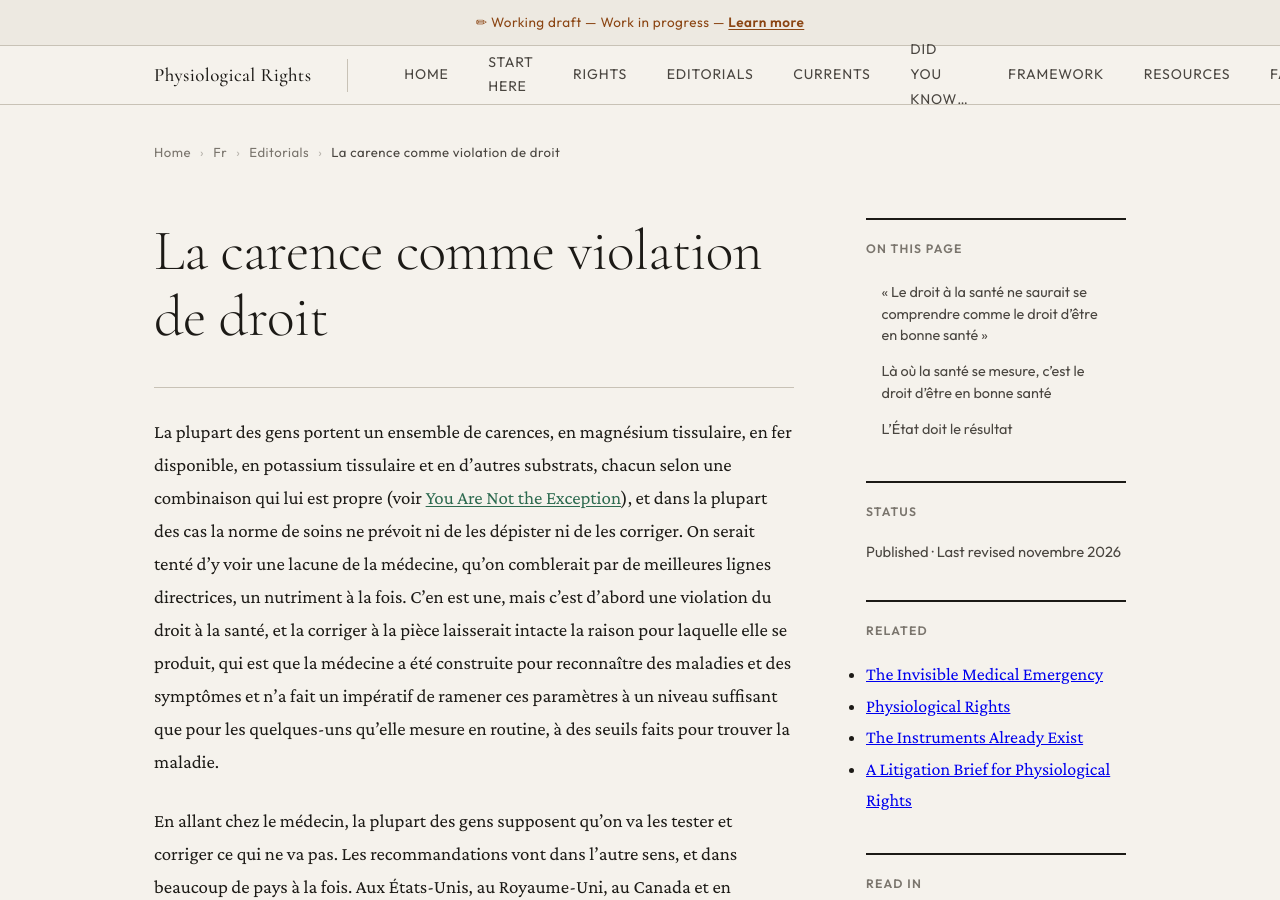
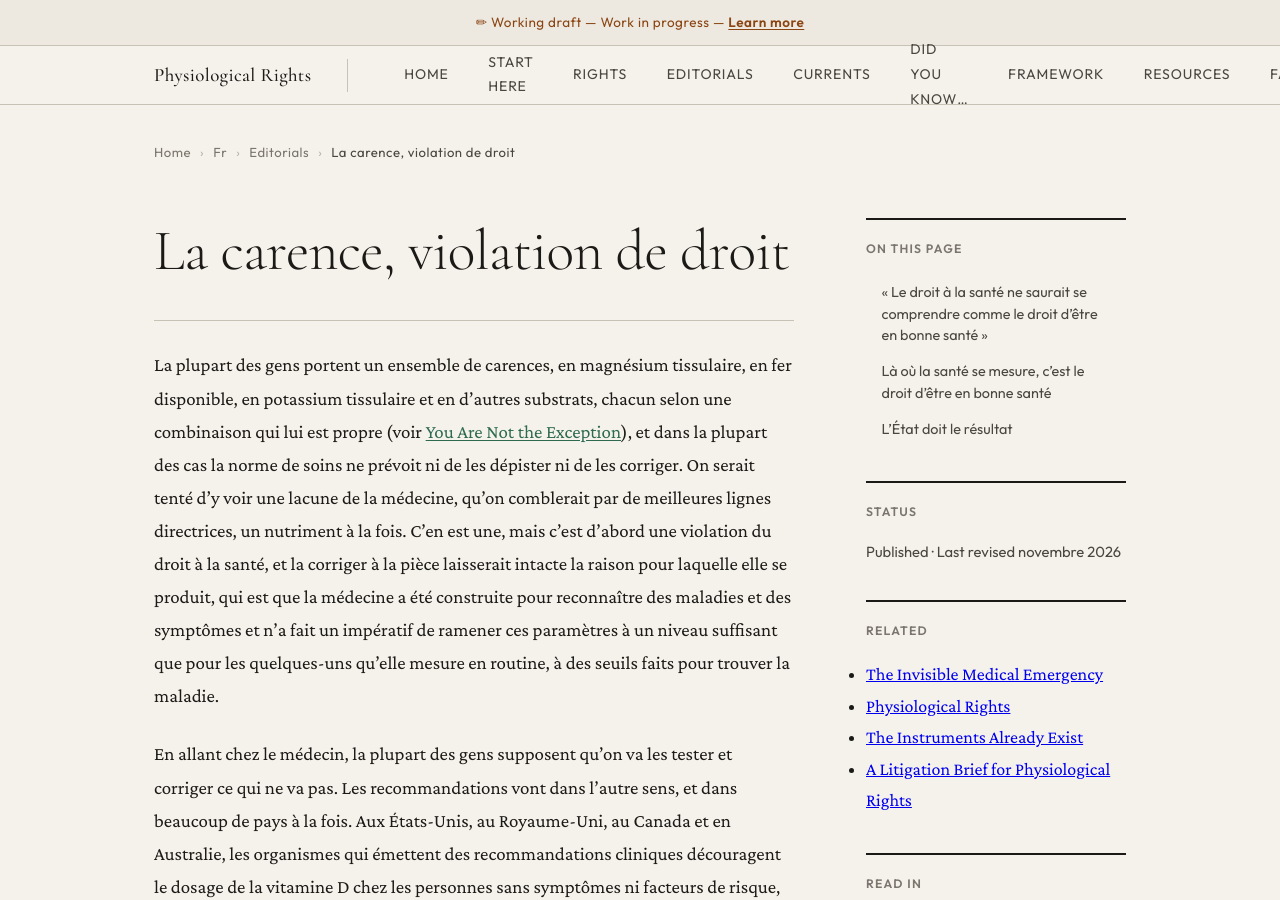
Before and after one commit to PerigGouanvic/physiological-rights, a Jekyll site: the page built from fr/editorials/deficiency-as-rights-violation.md, in a window 1280 px wide and 900 px high. Built offline with Jekyll 4.4.1, drawn with Linux system fonts in a browser that asks for light colours.

Commit message:
Titre français : La carence, violation de droit
Co-Authored-By: Claude Opus 5.5 <noreply@anthropic.com>
Claude-Session: https://claude.ai/code/session_01HoRuy88U3RZda6Pn6nStZ6

```diff
--- a/fr/editorials/deficiency-as-rights-violation.md
+++ b/fr/editorials/deficiency-as-rights-violation.md
@@ -15,10 +15,10 @@ related:
 - title: A Litigation Brief for Physiological Rights
   url: /definitions/a-litigation-brief/
 status: published
-title: La carence comme violation de droit
+title: La carence, violation de droit
 ---
 
-# La carence comme violation de droit
+# La carence, violation de droit
 
 La plupart des gens portent un ensemble de carences, en magnésium tissulaire, en fer disponible, en potassium tissulaire et en d'autres substrats, chacun selon une combinaison qui lui est propre (voir [You Are Not the Exception](/editorials/you-are-not-the-exception/)), et dans la plupart des cas la norme de soins ne prévoit ni de les dépister ni de les corriger. On serait tenté d'y voir une lacune de la médecine, qu'on comblerait par de meilleures lignes directrices, un nutriment à la fois. C'en est une, mais c'est d'abord une violation du droit à la santé, et la corriger à la pièce laisserait intacte la raison pour laquelle elle se produit, qui est que la médecine a été construite pour reconnaître des maladies et des symptômes et n'a fait un impératif de ramener ces paramètres à un niveau suffisant que pour les quelques-uns qu'elle mesure en routine, à des seuils faits pour trouver la maladie.
 
```
